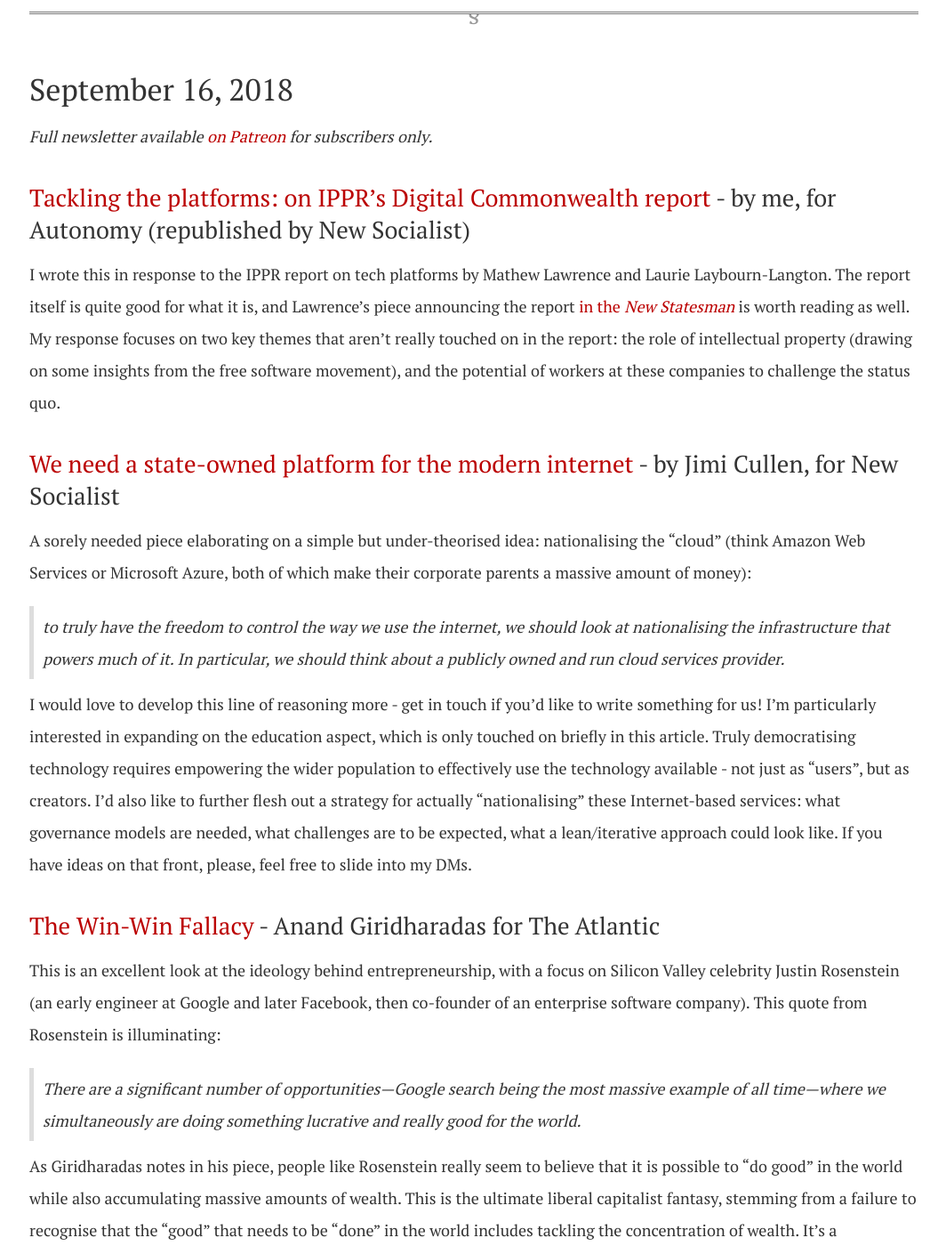
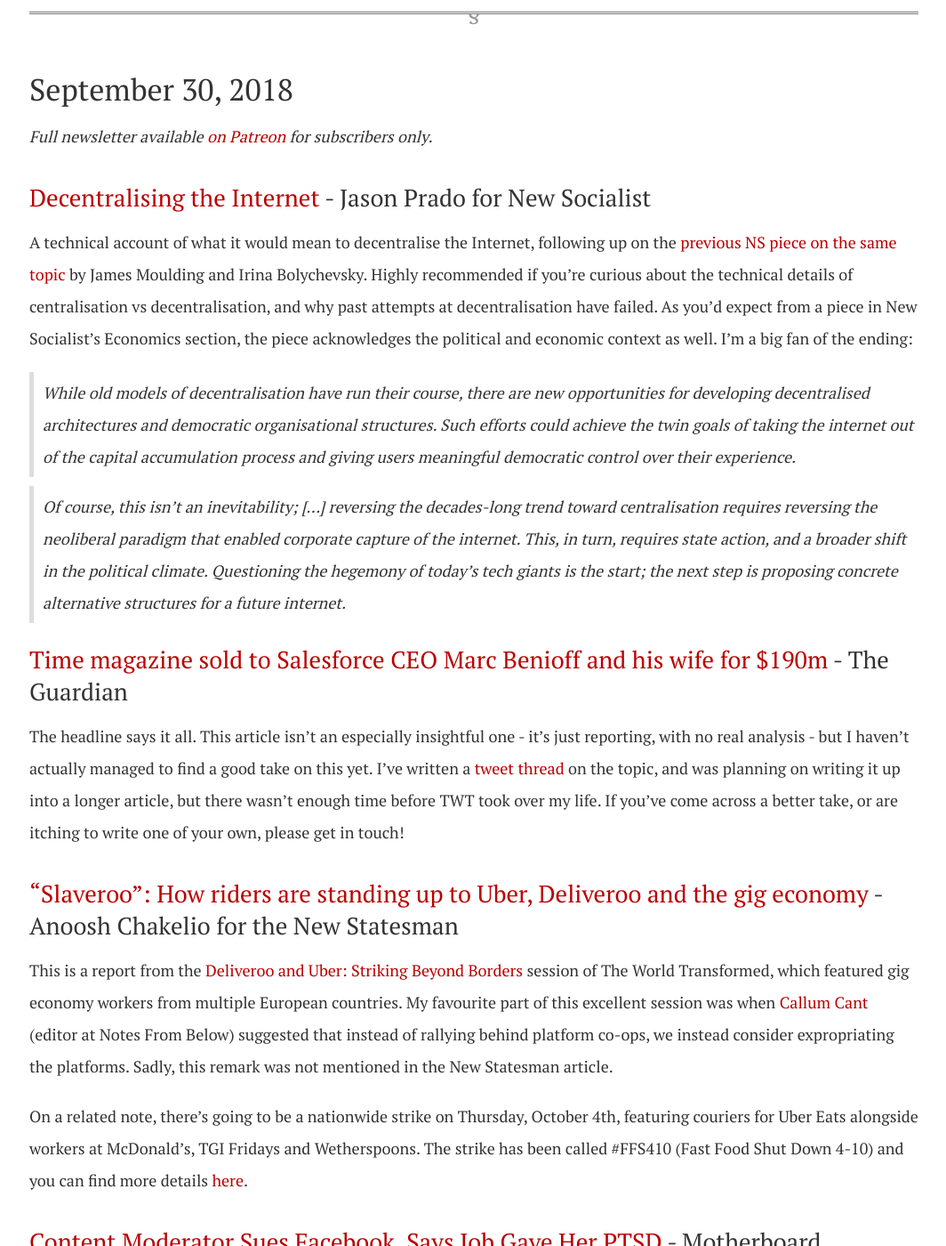
Before and after one commit to dellsystem/dellsystem.github.io, a Jekyll site: the page built from new-socialist-newsletter.md, in a window 1280 px wide and 1400 px high, scrolled down 517 px. Shown: the whole window at 89% size, without its empty margins (107-1171 px from the left). Built offline with Jekyll 4.4.1, drawn with Linux system fonts in a browser that asks for light colours; some of the changed text lies outside the part shown.

Commit message:
Add NS newsletter content from Sep 30

```diff
--- a/new-socialist-newsletter.md
+++ b/new-socialist-newsletter.md
@@ -8,6 +8,44 @@ layout: writing
 Just my sections (on tech news), archived for posterity. The other editors' sections are available on Patreon for subscribers only.
 
 ***
+
+## September 30, 2018
+
+_Full newsletter available [on Patreon](https://www.patreon.com/posts/21746617) for subscribers only._
+
+### [Decentralising the Internet](https://newsocialist.org.uk/decentralising-the-internet/) - Jason Prado for New Socialist
+
+A technical account of what it would mean to decentralise the Internet, following up on the [previous NS piece on the same topic](https://newsocialist.org.uk/do-we-really-need-a-statebook/) by James Moulding and Irina Bolychevsky. Highly recommended if you’re curious about the technical details of centralisation vs decentralisation, and why past attempts at decentralisation have failed. As you’d expect from a piece in New Socialist’s Economics section, the piece acknowledges the political and economic context as well. I’m a big fan of the ending:
+
+> While old models of decentralisation have run their course, there are new opportunities for developing decentralised architectures and democratic organisational structures. Such efforts could achieve the twin goals of taking the internet out of the capital accumulation process and giving users meaningful democratic control over their experience.
+
+> Of course, this isn’t an inevitability; [...] reversing the decades-long trend toward centralisation requires reversing the neoliberal paradigm that enabled corporate capture of the internet. This, in turn, requires state action, and a broader shift in the political climate. Questioning the hegemony of today’s tech giants is the start; the next step is proposing concrete alternative structures for a future internet.
+
+### [Time magazine sold to Salesforce CEO Marc Benioff and his wife for $190m](https://www.theguardian.com/media/2018/sep/17/time-magazine-sold-marc-benioff-190m) - The Guardian
+
+The headline says it all. This article isn’t an especially insightful one - it’s just reporting, with no real analysis - but I haven’t actually managed to find a good take on this yet. I’ve written a [tweet thread](https://twitter.com/dellsystem/status/1041590944141852672) on the topic, and was planning on writing it up into a longer article, but there wasn’t enough time before TWT took over my life. If you’ve come across a better take, or are itching to write one of your own, please get in touch!
+
+### [“Slaveroo”: How riders are standing up to Uber, Deliveroo and the gig economy](https://www.newstatesman.com/politics/uk/2018/09/slaveroo-how-riders-are-standing-uber-deliveroo-and-gig-economy) - Anoosh Chakelio for the New Statesman
+
+This is a report from the [Deliveroo and Uber: Striking Beyond Borders](https://theworldtransformed.org/sessions/the-gig-economy) session of The World Transformed, which featured gig economy workers from multiple European countries. My favourite part of this excellent session was when [Callum Cant](https://twitter.com/callumcant1) (editor at Notes From Below) suggested that instead of rallying behind platform co-ops, we instead consider expropriating the platforms. Sadly, this remark was not mentioned in the New Statesman article.
+
+On a related note, there’s going to be a nationwide strike on Thursday, October 4th, featuring couriers for Uber Eats alongside workers at McDonald’s, TGI Fridays and Wetherspoons. The strike has been called #FFS410 (Fast Food Shut Down 4-10) and you can find more details [here](https://waronwant.org/ffs410).
+
+### [Content Moderator Sues Facebook, Says Job Gave Her PTSD](https://motherboard.vice.com/en_us/article/zm5mw5/facebook-content-moderation-lawsuit-ptsd) - Motherboard
+
+> Scola’s lawyers say that she developed post traumatic stress disorder as a result of “constant and unmitigated exposure to highly toxic and extremely disturbing images at the workplace,” and allege that Facebook does not have proper mental health services and monitoring in place for its content moderators.
+
+It’s good that the dark sides of Facebook’s astronomical levels of wealth & power are finally starting to come to light. Let’s hope this is a step towards getting better working conditions (and compensation) for these workers.
+
+### [Amazon's Aggressive Anti-Union Tactics Revealed in Leaked 45-Minute Video](https://gizmodo.com/amazons-aggressive-anti-union-tactics-revealed-in-leake-1829305201) - Gizmodo
+
+By now, it’s pretty obvious to most of us on the left that Amazon’s success in retail is underpinned by its horrific treatment of workers. But it seems like that same point is now being impressed upon Amazon’s managers, too. Here’s a fascinating tidbit from the training video:
+
+> “We do not believe unions are in the best interest of our customers, our shareholders, or most importantly, our associates. Our business model is built upon speed, innovation, and customer obsession—things that are generally not associated with union. When we lose sight of those critical focus areas we jeopardize everyone’s job security: yours, mine, and the associates’.”
+
+There’s a mountain of critical commentary to be written about this, but I’ll just leave you with this piece from a few weeks ago for Real Life, titled [The Constant Consumer: Amazon’s mission is to make customer identity more primary than citizenship](http://reallifemag.com/the-constant-consumer/). That pretty much sums it up.
+
+(For more on the prospects of unionising at Amazon - from a left perspective - see this Notes From Below article: [A Union at Amazon?](https://notesfrombelow.org/article/a-union-at-amazon))
 
 ## September 16, 2018
 
```
